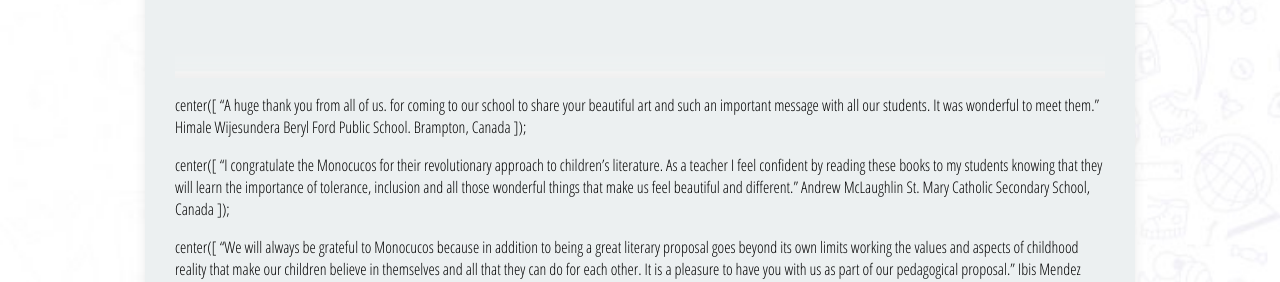
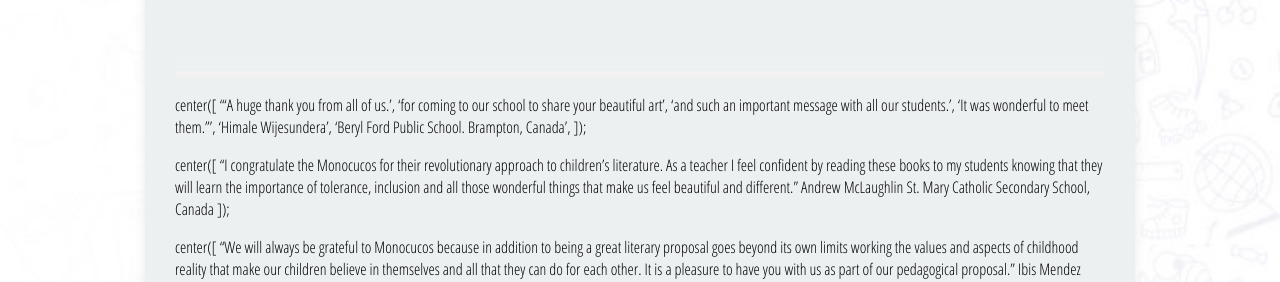
Before and after one commit to MonocucosTM/Monocucos, a Jekyll site: the page built from _posts/2017-06-17-personajes-grupo.md, in a window 1280 px wide. Shown: the part 1103-1385 px from the top of the page. Built offline with Jekyll 4.4.1, drawn with Linux system fonts in a browser that asks for light colours; nearby versions of some CDN libraries; some web fonts are replaced.

```diff
--- a/_posts/2017-06-17-personajes-grupo.md
+++ b/_posts/2017-06-17-personajes-grupo.md
@@ -37,12 +37,12 @@ The nature of our project is fully adaptive, that is, MONOCUCOS will take the fo
 
 
 center([
-“A huge thank you from all of us.
-for coming to our school to share your beautiful art
-and such an important message with all our students.
-It was wonderful to meet them.”
-Himale Wijesundera
-Beryl Ford Public School. Brampton, Canada
+'“A huge thank you from all of us.',
+'for coming to our school to share your beautiful art',
+'and such an important message with all our students.',
+'It was wonderful to meet them.”',
+'Himale Wijesundera',
+'Beryl Ford Public School. Brampton, Canada',
 ]);
 
 center([
```
